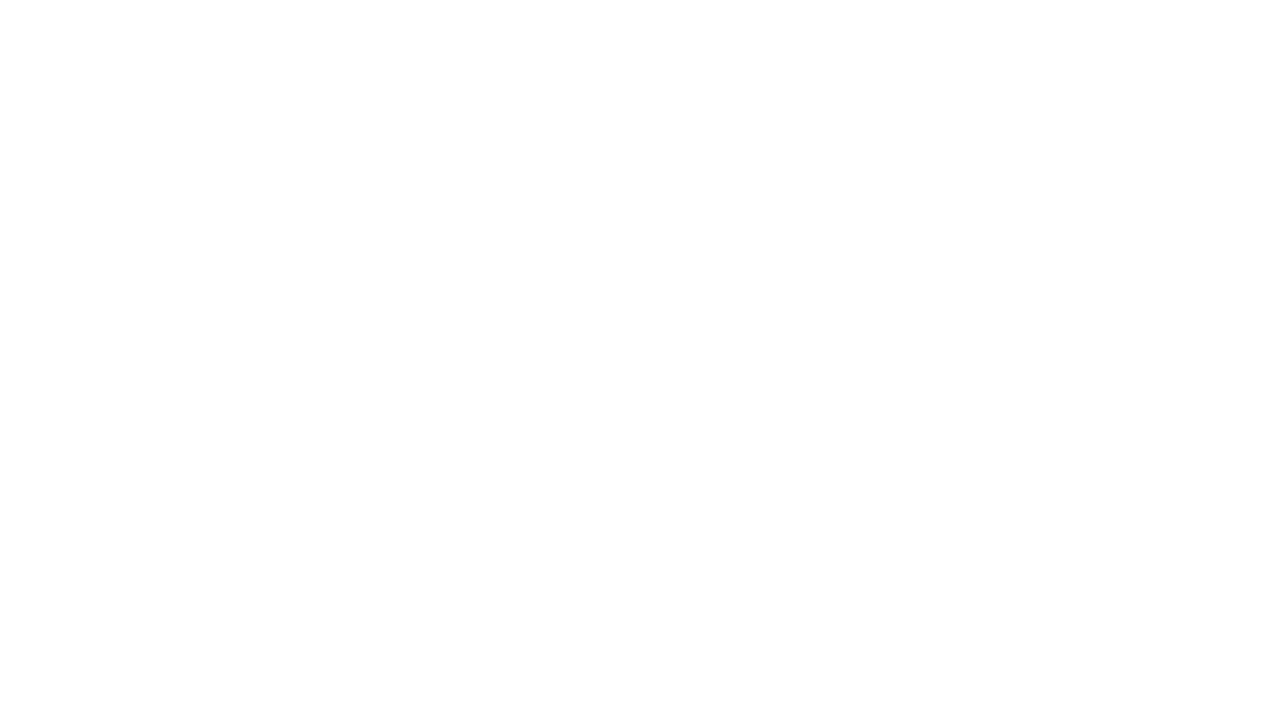
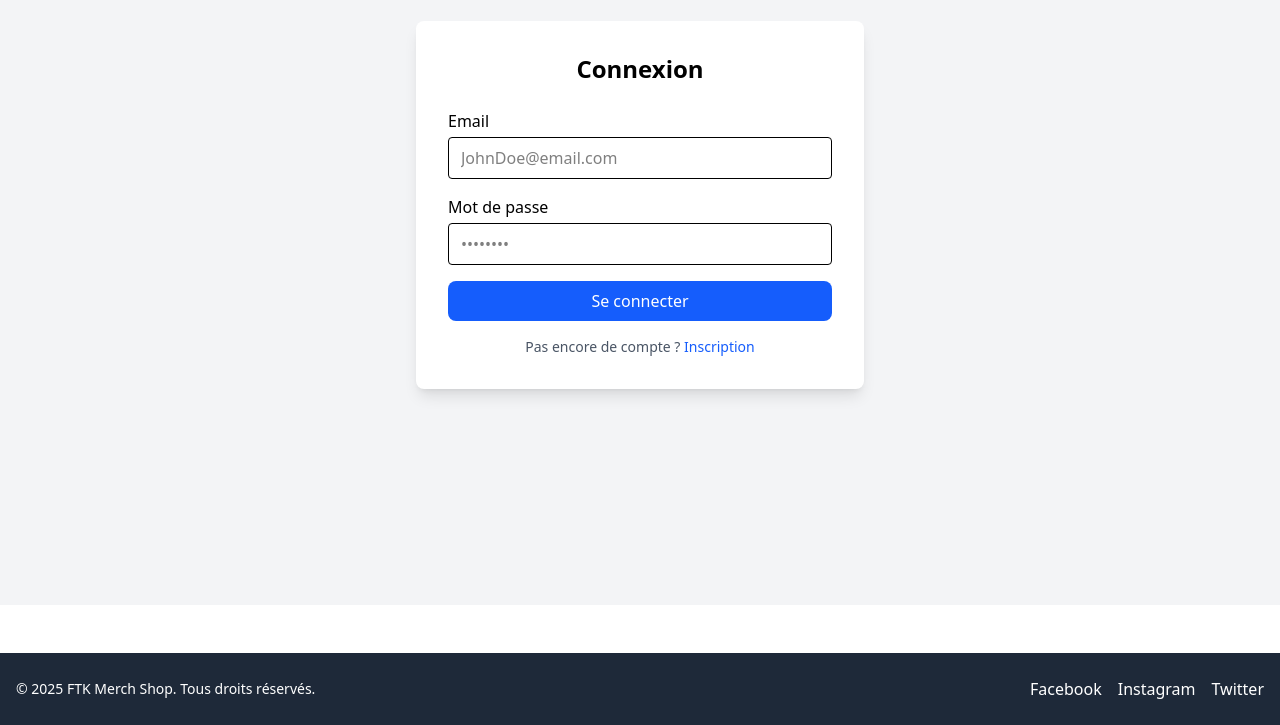
Before and after one commit to Nubunduram/FTK-Merch-frontend, a React (Vite) app: page /login in a window 1280 px wide. Shown: the part 267-992 px from the top of the page. Before the commit the page ends 800 px from the top, so only its background shows below. Built offline with nearby package versions, Linux system fonts and the light colour scheme.

Commit message:
feat: Login Page, Signup Page & small fixes

```diff
--- a/src/App.css
+++ /dev/null
@@ -1 +0,0 @@
-@import "tailwindcss";
--- a/src/App.jsx
+++ b/src/App.jsx
@@ -6,6 +6,7 @@ import Signup from './pages/Signup'
 import Cart from './pages/Cart'
 import Checkout from './pages/Checkout'
 import Header from './components/Header'
+import Footer from './components/Footer'
 
 function App() {
   return (
@@ -19,6 +20,7 @@ function App() {
         <Route path="/cart" element={<Cart />} />
         <Route path="/checkout" element={<Checkout />} />
       </Routes>
+      <Footer />
     </BrowserRouter>
   )
 }
--- a/src/components/Footer.jsx
+++ b/src/components/Footer.jsx
@@ -1,11 +1,23 @@
-import React from 'react'
+import React from 'react';
 
 const Footer = () => {
   return (
-    <div>
+    <footer className="bg-gray-800 text-white py-6 mt-12">
+      <div className="container mx-auto px-4 flex flex-col md:flex-row justify-between items-center">
+        {/* Copyright */}
+        <p className="text-sm mb-4 md:mb-0">
+          &copy; {new Date().getFullYear()} FTK Merch Shop. Tous droits réservés.
+        </p>
 
-    </div>
-  )
-}
+        {/* Liens réseaux sociaux */}
+        <div className="flex space-x-4">
+          <a href="#" className="hover:text-gray-400">Facebook</a>
+          <a href="#" className="hover:text-gray-400">Instagram</a>
+          <a href="#" className="hover:text-gray-400">Twitter</a>
+        </div>
+      </div>
+    </footer>
+  );
+};
 
-export default Footer
+export default Footer;
--- a/src/components/Header.jsx
+++ b/src/components/Header.jsx
@@ -25,13 +25,13 @@ export default function Header() {
                     <Link to="/" className="text-gray-700 hover:text-gray-900">
                         Accueil
                     </Link>
-                    <Link to="/category/men" className="text-gray-700 hover:text-gray-900">
+                    <Link to="/category/hommes" className="text-gray-700 hover:text-gray-900">
                         Hommes
                     </Link>
-                    <Link to="/category/women" className="text-gray-700 hover:text-gray-900">
+                    <Link to="/category/femmes" className="text-gray-700 hover:text-gray-900">
                         Femmes
                     </Link>
-                    <Link to="/category/kids" className="text-gray-700 hover:text-gray-900">
+                    <Link to="/category/enfants" className="text-gray-700 hover:text-gray-900">
                         Enfants
                     </Link>
                 </nav>
@@ -60,7 +60,7 @@ export default function Header() {
                     ) : (
                         <button
                             onClick={handleLogout}
-                            className="px-4 py-2 bg-gray-600 text-white font-semibold rounded hover:bg-gray-700 transition"
+                            className="px-4 py-2 cursor-pointer bg-gray-600 text-white font-semibold rounded hover:bg-gray-700 transition"
                         >
                             Déconnexion
                         </button>
@@ -103,7 +103,7 @@ export default function Header() {
                         {!isLoggedIn ? (
                             <Link
                                 to="/login"
-                                className="px-4 py-2 bg-blue-600 text-white font-semibold rounded hover:bg-blue-700 transition mt-2"
+                                className="px-4 py-2 cursor-pointer bg-blue-600 text-white font-semibold rounded hover:bg-blue-700 transition mt-2"
                                 onClick={() => { setIsLoggedIn(true); setIsOpen(false) }}
                             >
                                 Connexion
@@ -111,7 +111,7 @@ export default function Header() {
                         ) : (
                             <button
                                 onClick={() => { handleLogout(); setIsOpen(false) }}
-                                className="px-4 py-2 bg-gray-600 text-white font-semibold rounded hover:bg-gray-700 transition mt-2"
+                                className="px-4 py-2 cursor-pointer bg-gray-600 text-white font-semibold rounded hover:bg-gray-700 transition mt-2"
                             >
                                 Déconnexion
                             </button>
--- a/src/pages/Home.jsx
+++ b/src/pages/Home.jsx
@@ -11,12 +11,15 @@ const Home = () => {
   return (
     <div className="container mx-auto px-4 py-8">
       {/* Hero */}
-      <div className="mb-12 bg-gray-200 rounded-lg h-64 flex flex-col items-center justify-center text-center p-4">
-        <h1 className="text-4xl font-bold mb-4">Bienvenue sur FTK Merch Shop</h1>
-        <p className="text-gray-700 max-w-xl">
-          Découvrez nos collections exclusives pour hommes, femmes et enfants. Trouvez des vêtements tendance, confortables et adaptés à chaque style. Profitez d’une expérience d’achat simple et rapide avec nos promotions et nouveautés chaque semaine.
-        </p>
-      </div>
+<div className="mb-12 bg-gray-200 rounded-lg flex flex-col items-center justify-center text-center p-6">
+  <h1 className="text-4xl font-bold mb-4">Bienvenue sur FTK Merch Shop</h1>
+  <p className="text-gray-700 max-w-xl">
+    Découvrez nos collections exclusives pour hommes, femmes et enfants.
+    Trouvez des vêtements tendance, confortables et adaptés à chaque style.
+    Profitez d’une expérience d’achat simple et rapide avec nos promotions et nouveautés chaque semaine.
+  </p>
+</div>
+
 
       {/* Produits à la une */}
       <h2 className="text-2xl font-semibold mb-6">Produits à la une</h2>
--- a/src/pages/Login.jsx
+++ b/src/pages/Login.jsx
@@ -1,9 +1,58 @@
-import React from 'react'
+// src/pages/Login.jsx
+import { useState } from "react"
+import { Link } from "react-router-dom"
 
 const Login = () => {
+  const [email, setEmail] = useState("")
+  const [password, setPassword] = useState("")
+
+  const handleSubmit = (e) => {
+    e.preventDefault()
+    console.log("Login:", { email, password })
+    // TODO: Intégrer logique d’authentification
+  }
+
   return (
-    <div>
-
+    <div className="flex items-center justify-center min-h-screen bg-gray-100 px-4">
+      <div className="bg-white shadow-lg rounded-lg p-8 w-full max-w-md">
+        <h1 className="text-2xl font-bold mb-6 text-center">Connexion</h1>
+        <form onSubmit={handleSubmit} className="space-y-4">
+          <div>
+            <label className="block mb-1 font-medium">Email</label>
+            <input
+              type="email"
+              value={email}
+              onChange={(e) => setEmail(e.target.value)}
+              required
+              className="w-full border rounded px-3 py-2"
+              placeholder="JohnDoe@email.com"
+            />
+          </div>
+          <div>
+            <label className="block mb-1 font-medium">Mot de passe</label>
+            <input
+              type="password"
+              value={password}
+              onChange={(e) => setPassword(e.target.value)}
+              required
+              className="w-full border rounded px-3 py-2"
+              placeholder="••••••••"
+            />
+          </div>
+          <button
+            type="submit"
+            className="w-full cursor-pointer bg-blue-600 text-white py-2 rounded-lg hover:bg-blue-700 transition"
+          >
+            Se connecter
+          </button>
+        </form>
+        <p className="mt-4 text-center text-sm text-gray-600">
+          Pas encore de compte ?{" "}
+          <Link to="/signup" className="text-blue-600 hover:underline">
+            Inscription
+          </Link>
+        </p>
+      </div>
     </div>
   )
 }
--- a/src/pages/Signup.jsx
+++ b/src/pages/Signup.jsx
@@ -1,9 +1,85 @@
-import React from 'react'
+import { useState } from "react"
+import { Link } from "react-router-dom"
 
 const Signup = () => {
+  const [name, setName] = useState("")
+  const [email, setEmail] = useState("")
+  const [password, setPassword] = useState("")
+  const [confirmPassword, setConfirmPassword] = useState("")
+
+  const handleSubmit = (e) => {
+    e.preventDefault()
+    if (password !== confirmPassword) {
+      alert("Les mots de passe ne correspondent pas !")
+      return
+    }
+    console.log("Signup:", { name, email, password })
+    // TODO: Intégrer logique d’inscription
+  }
+
   return (
-    <div>
-
+    <div className="flex items-center justify-center min-h-screen bg-gray-100 px-4">
+      <div className="bg-white shadow-lg rounded-lg p-8 w-full max-w-md">
+        <h1 className="text-2xl font-bold mb-6 text-center">Inscription</h1>
+        <form onSubmit={handleSubmit} className="space-y-4">
+          <div>
+            <label className="block mb-1 font-medium">Nom complet</label>
+            <input
+              type="text"
+              value={name}
+              onChange={(e) => setName(e.target.value)}
+              required
+              className="w-full border rounded px-3 py-2"
+              placeholder="John Doe"
+            />
+          </div>
+          <div>
+            <label className="block mb-1 font-medium">Email</label>
+            <input
+              type="email"
+              value={email}
+              onChange={(e) => setEmail(e.target.value)}
+              required
+              className="w-full border rounded px-3 py-2"
+              placeholder="JohnDoe@email.com"
+            />
+          </div>
+          <div>
+            <label className="block mb-1 font-medium">Mot de passe</label>
+            <input
+              type="password"
+              value={password}
+              onChange={(e) => setPassword(e.target.value)}
+              required
+              className="w-full border rounded px-3 py-2"
+              placeholder="••••••••"
+            />
+          </div>
+          <div>
+            <label className="block mb-1 font-medium">Confirmer le mot de passe</label>
+            <input
+              type="password"
+              value={confirmPassword}
+              onChange={(e) => setConfirmPassword(e.target.value)}
+              required
+              className="w-full border rounded px-3 py-2"
+              placeholder="••••••••"
+            />
+          </div>
+          <button
+            type="submit"
+            className="w-full cursor-pointer bg-green-600 text-white py-2 rounded-lg hover:bg-green-700 transition"
+          >
+            S’inscrire
+          </button>
+        </form>
+        <p className="mt-4 text-center text-sm text-gray-600">
+          Déjà un compte ?{" "}
+          <Link to="/login" className="text-blue-600 hover:underline">
+            Connexion
+          </Link>
+        </p>
+      </div>
     </div>
   )
 }
```
Also changed, not shown: src/pages/CategoryPage.jsx (+102 -2 lines).
